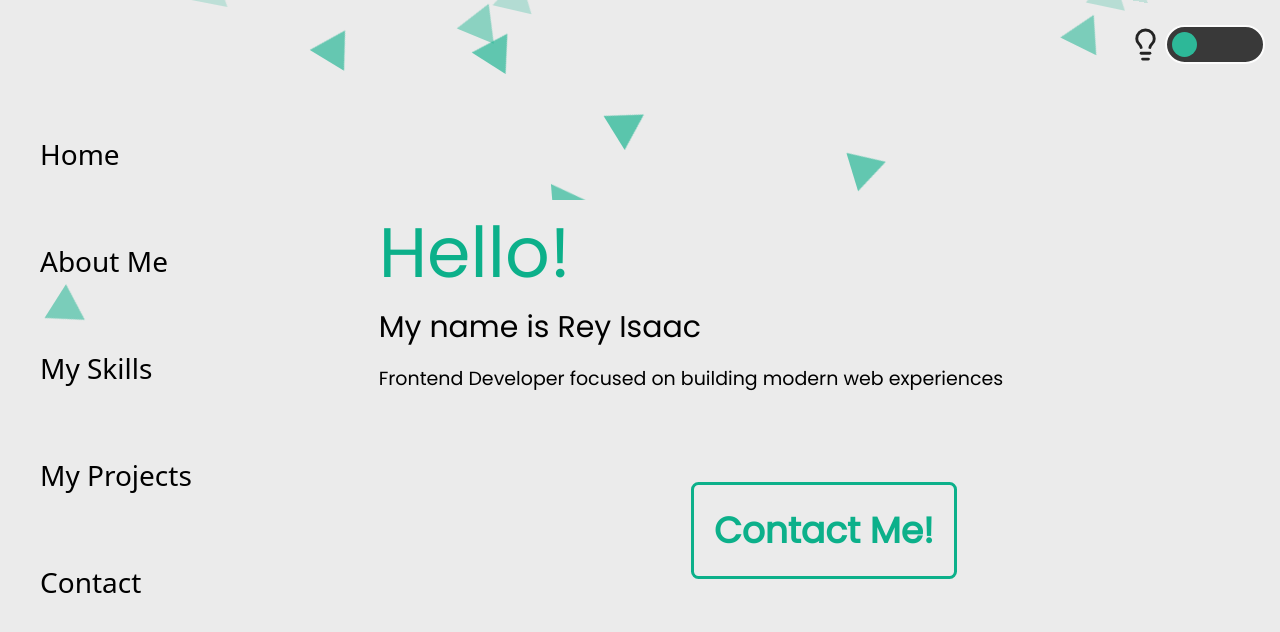
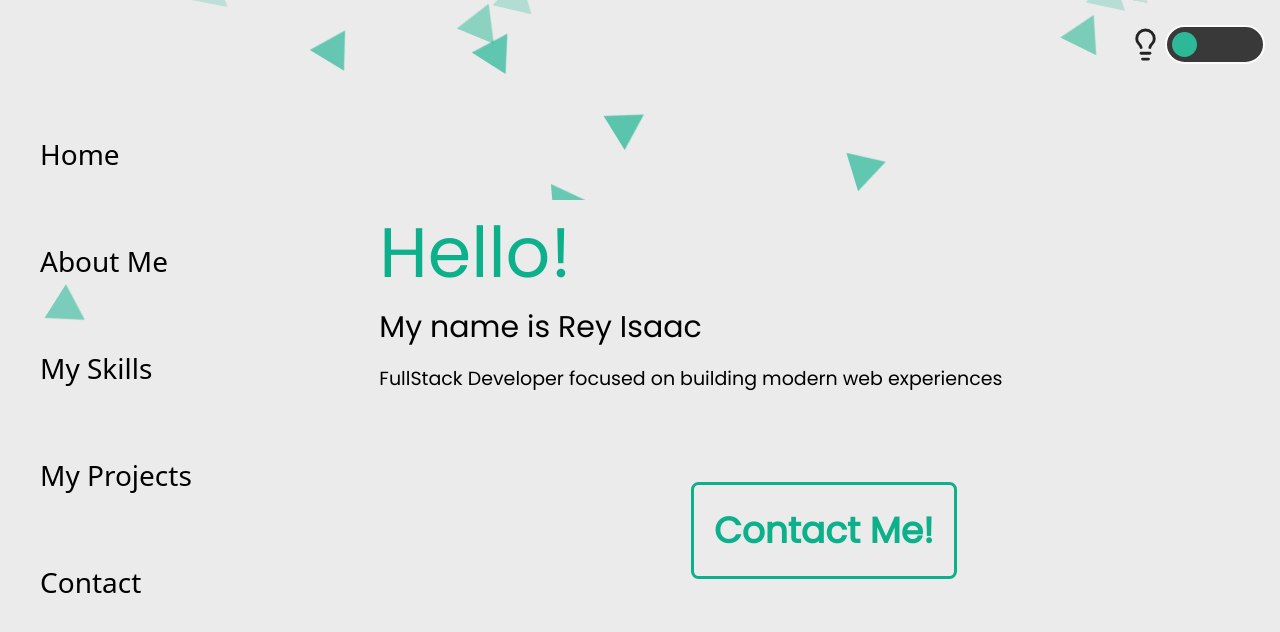
Before and after one commit to ReyOrdonez/MiPortafolio, a Next.js app: page / in a window 1280 px wide. Shown: the top 632 px of the page. Built offline with nearby package versions, Linux system fonts and the light colour scheme.

Commit message:
Changed design to fullstack developer

```diff
--- a/components/contactMe/contactMe.js
+++ b/components/contactMe/contactMe.js
@@ -40,7 +40,7 @@ const ContactMe = () => {
         </div>
       </div>
       <a
-        href="/cv.pdf"
+        href="/cvRey.pdf"
         download="ReyIsaac.pdf"
         className="lg:ml-[22%] mt-20 font-poppins font-light px-4 py-1 text-[1.8rem] inline-block shrink-0 grow-0 self-start relative transition-all duration-[199ms] group hover:text-slate-200 text-myGreen border-solid border-[3px] border-myGreen rounded-md "
       >
--- a/components/home/title.js
+++ b/components/home/title.js
@@ -10,7 +10,7 @@ function Title() {
           <h1 className="inline text-myGreen ">Hello!</h1>
           <h2>My name is Rey Isaac</h2>
           <h3 className="mt-3 mb-12 ">
-            Frontend Developer focused on building modern web experiences
+            FullStack Developer focused on building modern web experiences
           </h3>
         </div>
 
```
Also changed, not shown: 2 other files (tests, documents, lock files or other folders).
